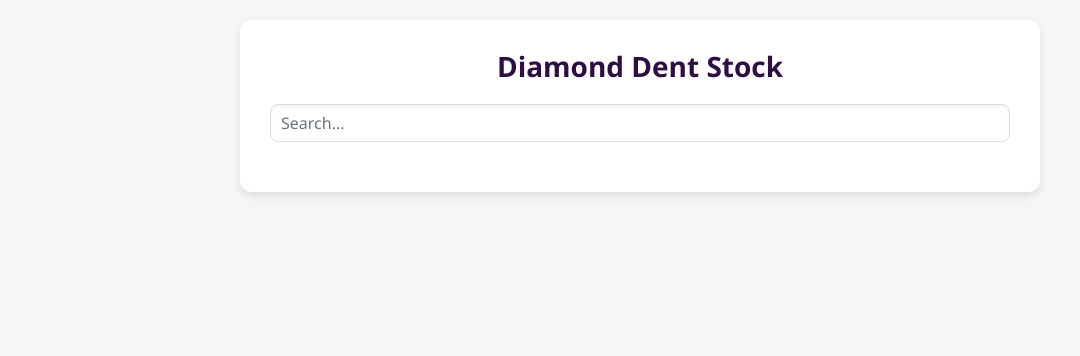
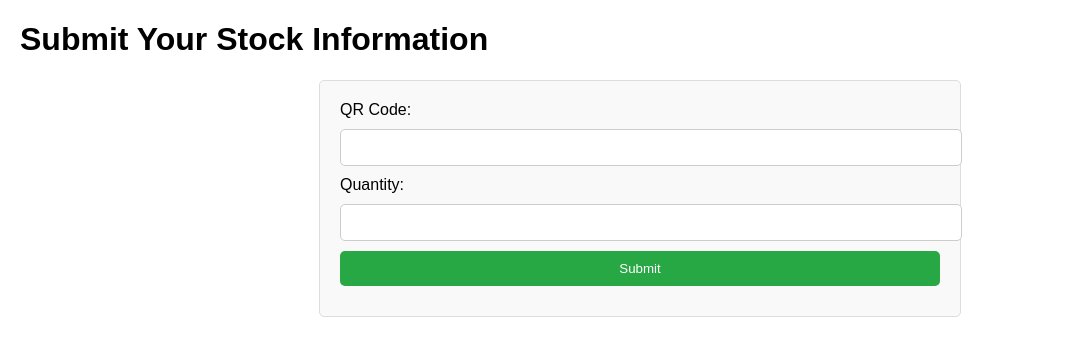
Before and after one commit to Diamonddent-sa/Stock, a plain HTML site: page index.html in a window 1280 px wide. Shown: the whole page, without its empty margins (0-1080 px from the left). Drawn offline with nearby package versions, Linux system fonts and the light colour scheme.

Commit message:
Update index.html

```diff
--- a/index.html
+++ b/index.html
@@ -1,125 +1,86 @@
 <!DOCTYPE html>
-<html>
+<html lang="en">
 <head>
-  <base target="_top">
-  <script src="https://code.jquery.com/jquery-3.6.0.min.js"></script>
-  <link href="https://stackpath.bootstrapcdn.com/bootstrap/4.5.2/css/bootstrap.min.css" rel="stylesheet">
+    <meta charset="UTF-8">
+    <meta name="viewport" content="width=device-width, initial-scale=1.0">
+    <title>Stock Form</title>
     <style>
         body {
+            font-family: Arial, sans-serif;
+            margin: 20px;
+            padding: 0;
+        }
+        form {
+            max-width: 600px;
+            margin: 0 auto;
             padding: 20px;
-      background-color: #f4f6f8; /* Light gray background for modern look */
-      font-family: 'Segoe UI', Tahoma, Geneva, Verdana, sans-serif; /* Modern font */
-      color: #333; /* Darker text for readability */
+            border: 1px solid #ddd;
+            border-radius: 5px;
+            background-color: #f9f9f9;
         }
-
-    .container {
-      background-color: white;
-      padding: 30px;
-      border-radius: 12px;
-      box-shadow: 0 4px 8px rgba(0, 0, 0, 0.1);
-      max-width: 800px;
-      margin: 0 auto;
+        input, button {
+            display: block;
+            width: 100%;
+            padding: 10px;
+            margin: 10px 0;
+            border: 1px solid #ccc;
+            border-radius: 5px;
         }
-
-    .search-bar {
-      margin-bottom: 20px;
+        button {
+            background-color: #28a745;
+            color: white;
+            border: none;
+            cursor: pointer;
         }
-
-    .search-bar input[type="text"] {
-      border: 1px solid #ddd;
-      border-radius: 8px;
-      padding: 10px;
-      width: 100%;
-      box-shadow: inset 0 2px 4px rgba(0, 0, 0, 0.05);
-      transition: border-color 0.3s ease;
+        button:hover {
+            background-color: #218838;
         }
-
-    .search-bar input[type="text"]:focus {
-      border-color: #007bff; /* Blue border on focus for modern feel */
-      outline: none;
-      box-shadow: inset 0 2px 6px rgba(0, 123, 255, 0.2);
-    }
-
-    table {
-      width: 100%;
-      margin-top: 20px;
-      border-collapse: collapse;
-    }
-
-    th, td {
-      padding: 12px;
-      text-align: left;
-      border-bottom: 1px solid #ddd;
-    }
-
-    th {
-      background-color: #007bff;
-      color: white;
-      font-weight: normal;
-    }
-
-    tr:hover {
-      background-color: #f1f1f1;
-    }
-
-    /* Rainbow text effect */
-    .rainbow-text {
-      background:  rgb(45, 13, 68);
-      -webkit-background-clip: text;
-      -webkit-text-fill-color: transparent;
+        .message {
+            color: green;
             font-weight: bold;
             text-align: center;
-      margin-bottom: 20px;
-      font-size: 28px;
         }
     </style>
+</head>
+<body>
+    <h1>Submit Your Stock Information</h1>
+    <form id="stockForm" action="https://script.google.com/macros/s/AKfycbwlhQzH0KuiZeh8Wt9JYRri3NhG2ok5hueZvY6WjY5yr7hwRsGdAhlyTu2UNWYE3nFFig/exec" method="post" onsubmit="handleSubmit(event)">
+        <label for="qr">QR Code:</label>
+        <input type="text" id="qr" name="qr" required>
+
+        <label for="quantity">Quantity:</label>
+        <input type="number" id="quantity" name="quantity" required>
+
+        <button type="submit">Submit</button>
+    </form>
+    <div id="message" class="message"></div>
+
     <script>
-    function loadData() {
-      google.script.run.withSuccessHandler(displayData).getSheetData();
+        function handleSubmit(event) {
+            event.preventDefault(); // Prevents the default form submission
+
+            var form = document.getElementById('stockForm');
+            var messageDiv = document.getElementById('message');
+
+            fetch(form.action, {
+                method: 'POST',
+                body: new FormData(form)
+            })
+            .then(response => {
+                if (response.ok) {
+                    messageDiv.textContent = 'Submitted';
+                    form.reset(); // Clears the form fields
+                    setTimeout(() => {
+                        window.location.href = 'https://diamonddent-sa.github.io/Stock/'; // Redirect after 2 seconds
+                    }, 2000);
+                } else {
+                    messageDiv.textContent = 'Submission failed.';
                 }
-
-    function displayData(data) {
-      window.sheetData = data;
-      renderTable(data);
-    }
-
-    function renderTable(data) {
-      var table = '<table class="table table-bordered table-striped">';
-      table += '<thead><tr>';
-      for (var j = 0; j < data[0].length; j++) {
-        table += '<th>' + data[0][j] + '</th>'; // Assuming the first row contains headers
-      }
-      table += '</tr></thead><tbody>';
-
-      for (var i = 1; i < data.length; i++) { // Start from 1 to skip headers
-        table += '<tr>';
-        for (var j = 0; j < data[i].length; j++) {
-          table += '<td>' + data[i][j] + '</td>';
-        }
-        table += '</tr>';
-      }
-      table += '</tbody></table>';
-      document.getElementById('output').innerHTML = table;
-    }
-
-    function searchTable() {
-      var query = document.getElementById('search').value.toLowerCase();
-      var filteredData = window.sheetData.filter(function(row) {
-        return row.some(function(cell) {
-          return cell.toString().toLowerCase().includes(query);
+            })
+            .catch(error => {
+                messageDiv.textContent = 'Error: ' + error.message;
             });
-      });
-      renderTable(filteredData);
         }
     </script>
-</head>
-<body onload="loadData()">
-  <div class="container">
-    <h1 class="rainbow-text">Diamond Dent Stock</h1>
-    <div class="search-bar">
-      <input type="text" id="search" class="form-control" placeholder="Search..." oninput="searchTable()">
-    </div>
-    <div id="output"></div>
-  </div>
 </body>
 </html>
```
Lines whose indentation alone changed are shown as unchanged.
